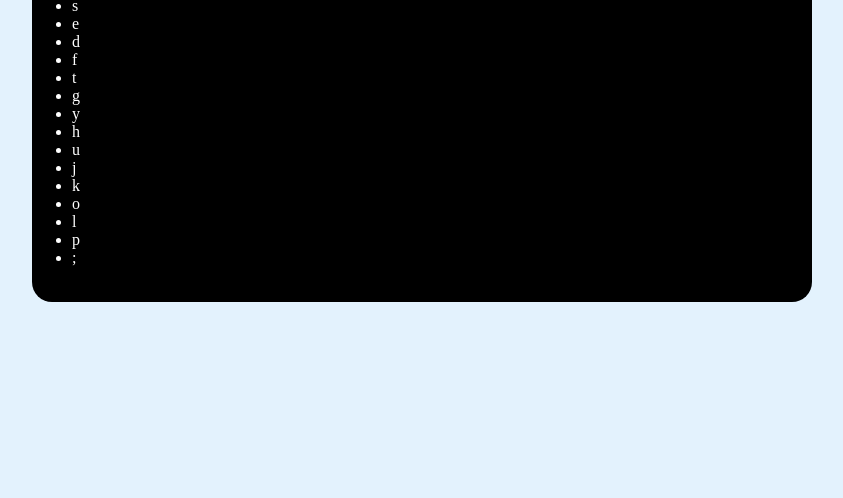
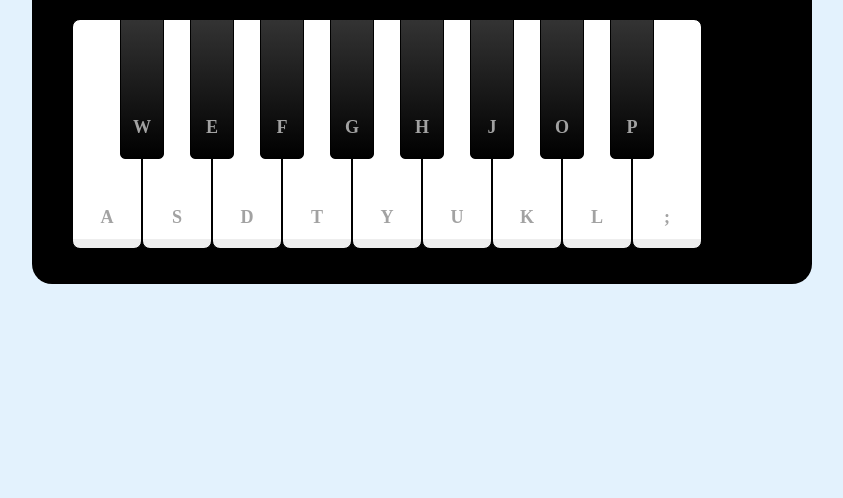
Before and after one commit to PMagoga/30-days-with-JavaScript-projects, a plain HTML site: page simulador_piano/index.html in a window 1280 px wide. Shown: the part 302-800 px from the top of the page, without its empty margins (218-1061 px from the left). Drawn offline with Linux system fonts and the light colour scheme.

Commit message:
adicionando estilização

```diff
--- a/simulador_piano/index.html
+++ b/simulador_piano/index.html
@@ -18,27 +18,27 @@
                 <span>Teclas</span><input type="checkbox" checked>
             </div>
         </header>
-        <ul class="paino-keys">
-            <li class="key white"><span>a</span></li>
-            <li class="key black"><span>w</span></li>
-            <li class="key white"><span>s</span></li>
-            <li class="key black"><span>e</span></li>
-            <li class="key white"><span>d</span></li>
-            <li class="key black"><span>f</span></li>
-            <li class="key white"><span>t</span></li>
-            <li class="key black"><span>g</span></li>
-            <li class="key white"><span>y</span></li>
-            <li class="key black"><span>h</span></li>
-            <li class="key white"><span>u</span></li>
-            <li class="key black"><span>j</span></li>
-            <li class="key white"><span>k</span></li>
-            <li class="key black"><span>o</span></li>
-            <li class="key white"><span>l</span></li>
-            <li class="key black"><span>p</span></li>
-            <li class="key white"><span>;</span></li>
+        <ul class="piano-keys">
+            <li class="key white" data-key="a"><span>a</span></li>
+            <li class="key black" data-key="w"><span>w</span></li>
+            <li class="key white" data-key="s"><span>s</span></li>
+            <li class="key black" data-key="e"><span>e</span></li>
+            <li class="key white" data-key="d"><span>d</span></li>
+            <li class="key black" data-key="f"><span>f</span></li>
+            <li class="key white" data-key="t"><span>t</span></li>
+            <li class="key black" data-key="g"><span>g</span></li>
+            <li class="key white" data-key="y"><span>y</span></li>
+            <li class="key black" data-key="h"><span>h</span></li>
+            <li class="key white" data-key="u"><span>u</span></li>
+            <li class="key black" data-key="j"><span>j</span></li>
+            <li class="key white" data-key="k"><span>k</span></li>
+            <li class="key black" data-key="o"><span>o</span></li>
+            <li class="key white" data-key="l"><span>l</span></li>
+            <li class="key black" data-key="p"><span>p</span></li>
+            <li class="key white" data-key=";"><span>;</span></li>
         </ul>
     </div>
 
-    <script src="/src/scripts/engine.js"></script>
+    <script src="/src/scripts/engine.js" defer></script>
 </body>
 </html>
--- a/simulador_piano/src/scripts/engine.js
+++ b/simulador_piano/src/scripts/engine.js
@@ -0,0 +1,19 @@
+const pianoKeys = document.querySelectorAll('.piano-keys .key');
+const keysCheckbox = document.querySelector('.keys-checkbox input');
+
+let audio = new Audio("src/tunes/a.wav");
+
+const playTune = (key) => {
+    audio.src = `src/tunes/${key}.wav`;
+    audio.play();
+    console.log(audio.src)
+};
+
+pianoKeys.forEach((key) => {
+    console.log(key.dataset.key)
+    key.addEventListener('click', () => playTune(key.dataset.key));
+});
+
+document.addEventListener('keydown', (e) => {
+    playTune(e.key);
+});
--- a/simulador_piano/src/styles/main.css
+++ b/simulador_piano/src/styles/main.css
@@ -73,6 +73,53 @@
 .piano-keys {
     margin-top: 40px;
     display: flex;
+}
+
+.piano-keys .key {
+    cursor: pointer;
+    user-select: none;
+    list-style: none;
+    color: #a2a2a2;
     position: relative;
-    user-select: none;
+    text-transform: uppercase;
 }
+
+.piano-keys .white {
+    width: 70px;
+    height: 230px;
+    border: 1px solid black;
+    border-radius: 8px;
+    background: linear-gradient(#ffffff 96%, #eee 4%);
+}
+
+.piano-keys .black {
+    width: 44px;
+    height: 140px;
+    z-index: 2;
+    margin: 0 -22px 0 -22px;
+    border: 1px solid black;
+    border-radius: 0 0 5px 5px;
+    background: linear-gradient(#333, #000);
+}
+
+.piano-keys .key span {
+    position: absolute;
+    bottom: 20px;
+    width: 100%;
+    text-align: center;
+    /* left: 50%;
+    transform: translateX(-50%); */
+    font-size: 1.13rem;
+    font-weight: 600;
+    pointer-events: none;
+}
+
+.piano-keys .white:active {
+    box-shadow: inset -5px 5px 20px rgba(0, 0, 0, 0.2);
+    background: linear-gradient(to bottom, #fff 0%, #eee 100%);
+}
+
+.piano-keys .black:active {
+    box-shadow: inset -3px 3px 15px rgba(0, 0, 0, 0.3);
+    background: linear-gradient(to bottom, #333 0%, #000 100%);
+}
```
Also changed, not shown: 17 other files.
